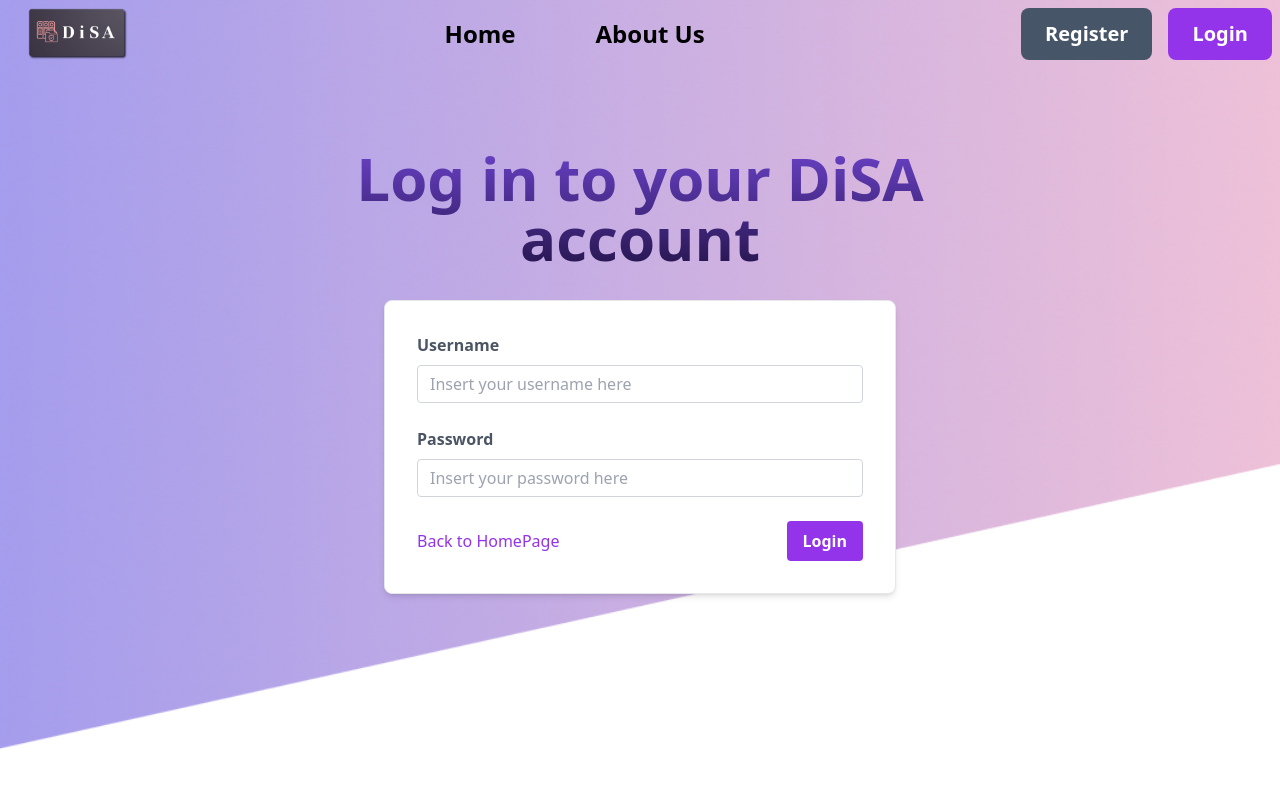
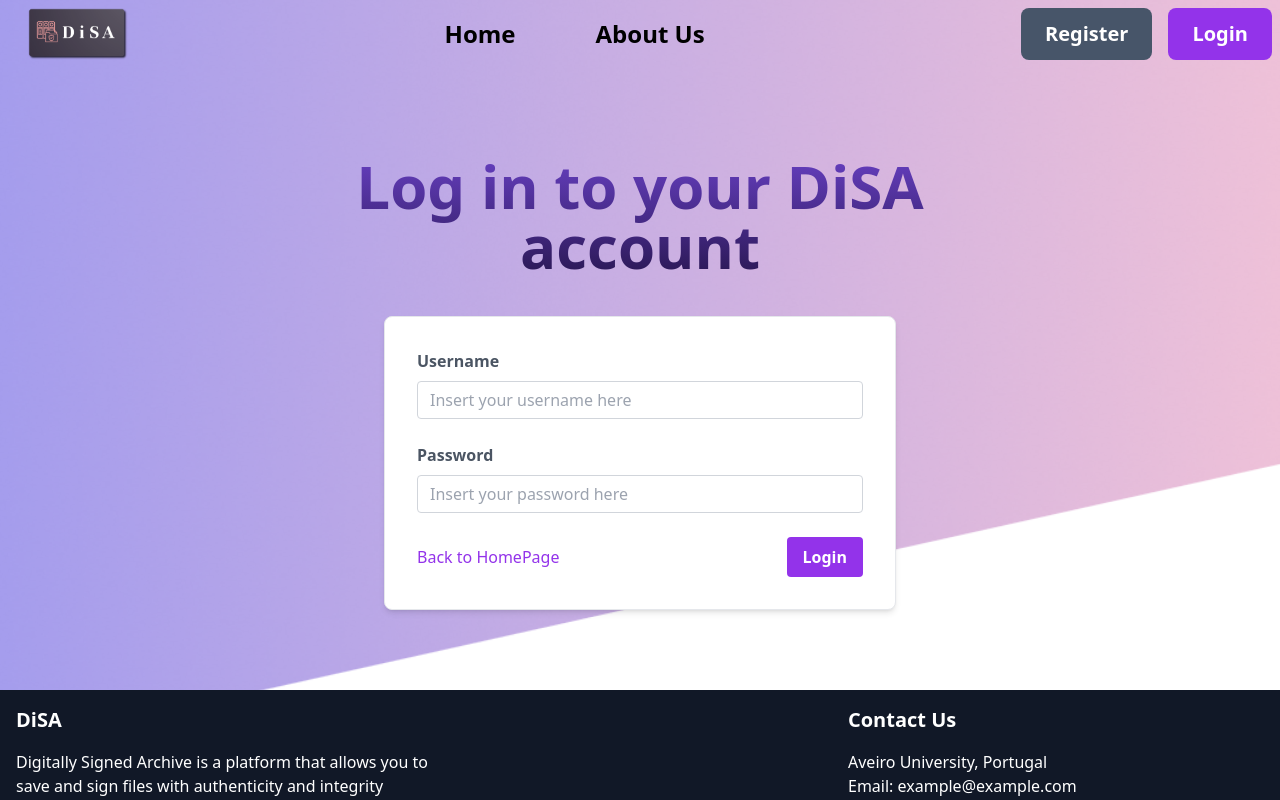
Before and after one commit to miguel-silva48/DiSA-webInterface, a React (Vite) app: page /login in a window 1280 px wide. Shown: the top 800 px of the page. Built offline with nearby package versions, Linux system fonts and the light colour scheme.

Commit message:
feat: fix footer

```diff
--- a/src/App.jsx
+++ b/src/App.jsx
@@ -6,6 +6,7 @@ import DashboardPage from "./components/pages/DashboardPage";
 import FileViewPage from "./components/pages/FileViewPage";
 
 const App = () => {
+    // TODO: add a 404 page and remove that temporary div
   return (
     <BrowserRouter>
       <Routes>
@@ -14,6 +15,7 @@ const App = () => {
         <Route path="/register" element={<RegisterPage />} />
         <Route path="/dashboard" element={<DashboardPage />} />
         <Route path="/files" element={<FileViewPage />} />
+        <Route path="*" element={<div>404</div> } />
       </Routes>
     </BrowserRouter>
   );
--- a/src/components/pages/DashboardPage.jsx
+++ b/src/components/pages/DashboardPage.jsx
@@ -1,4 +1,4 @@
-import React, { useEffect, useState } from "react";
+import { useEffect } from "react";
 import Navbar from "../layout/Navbar.jsx";
 import Footer from "../layout/Footer.jsx";
 import Background from "../layout/Background.jsx";
@@ -21,7 +21,6 @@ const DashboardPage = () => {
     // Make token available to copy so that user can login the CLI
     const handleLinkCopy = () => {
         navigator.clipboard.writeText(user_token).then(() => {
-      setCopySuccess(true);
             alert("User token copied to clipboard!");
         }).catch((error) => {
             alert("Error copying user token to clipboard!");
@@ -30,9 +29,9 @@ const DashboardPage = () => {
     };
 
     return (
-    <div>
+        <div className="flex flex-col h-screen">
             <Background />
-      <div className="flex flex-col h-screen">
+            <div className="flex flex-col flex-grow">
                 <Navbar />
                 <div className="text-center p-10">
                     <h1 className="font-sans text-6xl font-extrabold bg-gradient-to-b from-[#6941C6] to-[#27164F] bg-clip-text text-transparent">
--- a/src/components/pages/HomePage.jsx
+++ b/src/components/pages/HomePage.jsx
@@ -7,8 +7,9 @@ import side_image from "/side_image.png";
 
 const HomePage = () => {
     return (
-    <div>
+        <div className="h-[100vh] flex flex-col">
             <Background />
+            <main className="flex-grow">
                 <div className="flex flex-col">
                     <Navbar />
                     <div className="flex flex-row w-full h-full">
@@ -47,6 +48,7 @@ const HomePage = () => {
                         </div>
                     </div>
                 </div>
+            </main>
             <Footer />
         </div>
     );
--- a/src/components/pages/LoginPage.jsx
+++ b/src/components/pages/LoginPage.jsx
@@ -70,13 +70,13 @@ const LoginPage = () => {
 
 
   return (
-    <div>
+    <div className="flex flex-col h-screen">
       <Background />
-      <div className="flex flex-col h-screen">
+      <div className="flex flex-col flex-grow">
         <Navbar />
         <div className="flex justify-center h-full p-20">
           <div className="w-[60%]">
-            <h1 className="font-sans text-6xl font-extrabold bg-gradient-to-b from-[#6941C6] to-[#27164F] bg-clip-text text-transparent text-center mb-8">
+            <h1 className="font-sans text-6xl font-extrabold bg-gradient-to-b from-[#6941C6] to-[#27164F] bg-clip-text text-transparent text-center mb-8 p-2">
               Log in to your DiSA account
             </h1>
             <form className="w-full max-w-lg mx-auto border  bg-white rounded-lg p-8 shadow-md">
```
Lines whose indentation alone changed are shown as unchanged.
